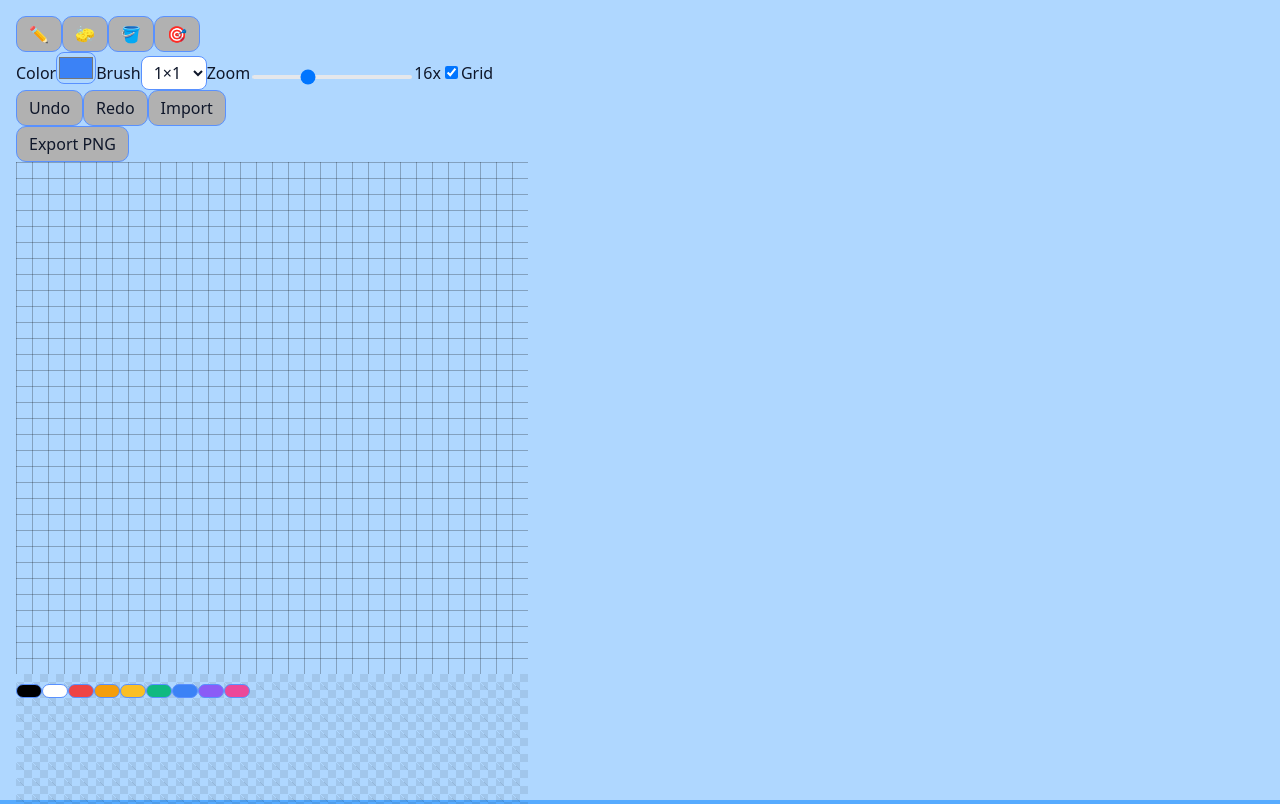
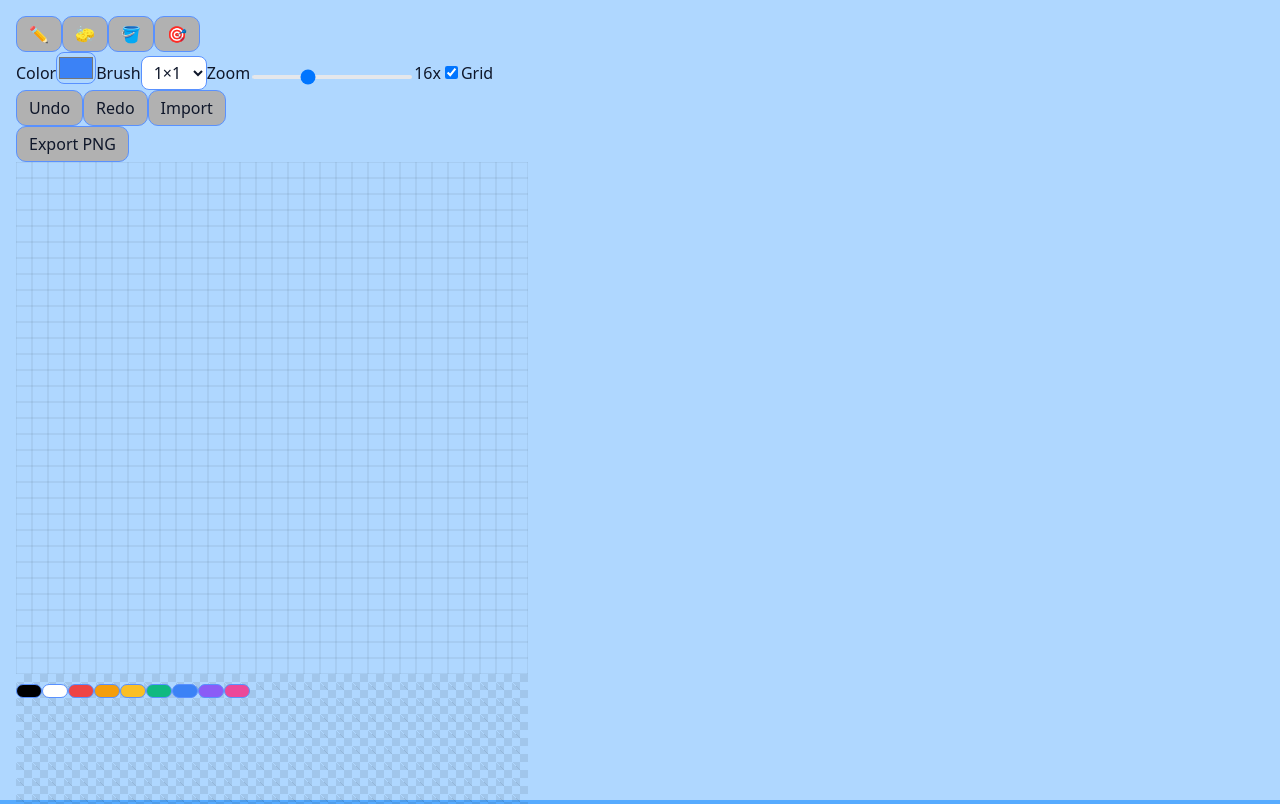
Before and after one commit to 0xYaPo/kwaxel_generator, a React (Vite) app: page / in a window 1280 px wide. Shown: the top 804 px of the page. Built offline with nearby package versions, Linux system fonts and the light colour scheme.

Commit message:
Claude rescue

```diff
--- a/src/KwaxelGenerator.jsx
+++ b/src/KwaxelGenerator.jsx
@@ -180,78 +180,65 @@ export default function KwaxelGenerator() {
 
   /** DRAW — main canvas */
   const redraw = useCallback(() => {
-    const cvs = canvasRef.current;
-    if (!cvs) return;
+    const canvas = canvasRef.current;
+    const ctx = canvas.getContext("2d", { willReadFrequently: true });
 
-    const cssW = W * scale;
-    const cssH = H * scale;
+    // Set dimensions accounting for device pixel ratio
+    canvas.width = W * scale * dpr;
+    canvas.height = H * scale * dpr;
+    canvas.style.width = `${W * scale}px`;
+    canvas.style.height = `${H * scale}px`;
 
-    // HiDPI backing store
-    cvs.width = Math.round(cssW * dpr);
-    cvs.height = Math.round(cssH * dpr);
-    cvs.style.width = `${cssW}px`;
-    cvs.style.height = `${cssH}px`;
-
-    const ctx = cvs.getContext("2d", { willReadFrequently: true });
+    ctx.scale(dpr, dpr);
     ctx.imageSmoothingEnabled = false;
 
-    // Write pixels to ImageData (robust byte order)
-    const img = pixelsToImageData(pixels, W, H);
-
-    // Draw 1:1 into a temp canvas, then scale to target CSS size
+    // Draw pixels
+    const imageData = pixelsToImageData(pixels);
     const tmp = document.createElement("canvas");
     tmp.width = W;
     tmp.height = H;
-    const tctx = tmp.getContext("2d");
-    tctx.putImageData(img, 0, 0);
+    tmp.getContext("2d").putImageData(imageData, 0, 0);
 
-    ctx.save();
-    // Make 1 unit == 1 CSS pixel
-    ctx.scale(dpr, dpr);
-    ctx.drawImage(tmp, 0, 0, W, H, 0, 0, cssW, cssH);
-    ctx.restore();
+    ctx.drawImage(tmp, 0, 0, W, H, 0, 0, W * scale, H * scale);
   }, [pixels, scale, dpr]);
 
-  /** DRAW — grid overlay sized from constants to avoid first-paint drift */
+  /** DRAW — grid overlay */
   const drawGrid = useCallback(() => {
-    const grid = overlayRef.current;
-    if (!grid) return;
+    const canvas = overlayRef.current;
+    const ctx = canvas.getContext("2d");
 
-    const cssW = W * scale;
-    const cssH = H * scale;
+    // Match main canvas dimensions exactly
+    canvas.width = W * scale * dpr;
+    canvas.height = H * scale * dpr;
+    canvas.style.width = `${W * scale}px`;
+    canvas.style.height = `${H * scale}px`;
 
-    // Match the main canvas' CSS size & backing store exactly
-    grid.style.width = `${cssW}px`;
-    grid.style.height = `${cssH}px`;
-    grid.width = Math.round(cssW * dpr);
-    grid.height = Math.round(cssH * dpr);
+    ctx.clearRect(0, 0, canvas.width, canvas.height);
 
-    const ctx = grid.getContext("2d");
-    ctx.clearRect(0, 0, grid.width, grid.height);
     if (!showGrid) return;
 
-    ctx.save();
-    // 1 drawing unit == 1 CSS pixel
     ctx.scale(dpr, dpr);
-    ctx.strokeStyle = "rgba(0,0,0,.25)";
+    ctx.strokeStyle = "rgba(0,0,0,0.1)";
     ctx.lineWidth = 1;
 
+    // Draw vertical lines
     for (let x = 0; x <= W; x++) {
-      const px = Math.round(x * scale) + 0.5; // pixel-align
+      const px = x * scale;
       ctx.beginPath();
       ctx.moveTo(px, 0);
-      ctx.lineTo(px, cssH);
+      ctx.lineTo(px, H * scale);
       ctx.stroke();
     }
+
+    // Draw horizontal lines
     for (let y = 0; y <= H; y++) {
-      const py = Math.round(y * scale) + 0.5;
+      const py = y * scale;
       ctx.beginPath();
       ctx.moveTo(0, py);
-      ctx.lineTo(cssW, py);
+      ctx.lineTo(W * scale, py);
       ctx.stroke();
     }
-    ctx.restore();
-  }, [showGrid, dpr, scale]);
+  }, [showGrid, scale, dpr]);
 
   // First paint must be aligned: run before browser paints
   useLayoutEffect(() => {
@@ -556,31 +543,25 @@ export default function KwaxelGenerator() {
             height: `${H * scale}px`,
           }}
         >
-          {/* Grid canvas FIRST, main canvas SECOND */}
+          {/* Grid overlay */}
           <canvas
             ref={overlayRef}
-            width={W * scale * dpr}
-            height={H * scale * dpr}
-            className="absolute pointer-events-none"
+            className="absolute top-0 left-0 pointer-events-none"
             style={{
               width: `${W * scale}px`,
               height: `${H * scale}px`,
-              inset: 0,
-              display: "block",
-              zIndex: 1, // can be 0 or 1, since main canvas will be above
               imageRendering: "pixelated",
+              zIndex: 1
             }}
             aria-hidden
           />
+          {/* Main canvas */}
           <canvas
             ref={canvasRef}
-            width={W * scale * dpr}
-            height={H * scale * dpr}
-            className="absolute"
+            className="absolute top-0 left-0"
             style={{
               width: `${W * scale}px`,
               height: `${H * scale}px`,
-              inset: 0,
               imageRendering: "pixelated",
               backgroundImage:
                 "linear-gradient(45deg, rgba(0,0,0,.08) 25%, transparent 25%)," +
@@ -589,7 +570,7 @@ export default function KwaxelGenerator() {
                 "linear-gradient(-45deg, transparent 75%, rgba(0,0,0,.08) 75%)",
               backgroundSize: `${scale}px ${scale}px`,
               backgroundPosition: checkerPos,
-              zIndex: 2, // ensure main canvas is above grid
+              zIndex: 2
             }}
             role="img"
             aria-label="32 by 32 pixel canvas"
```
